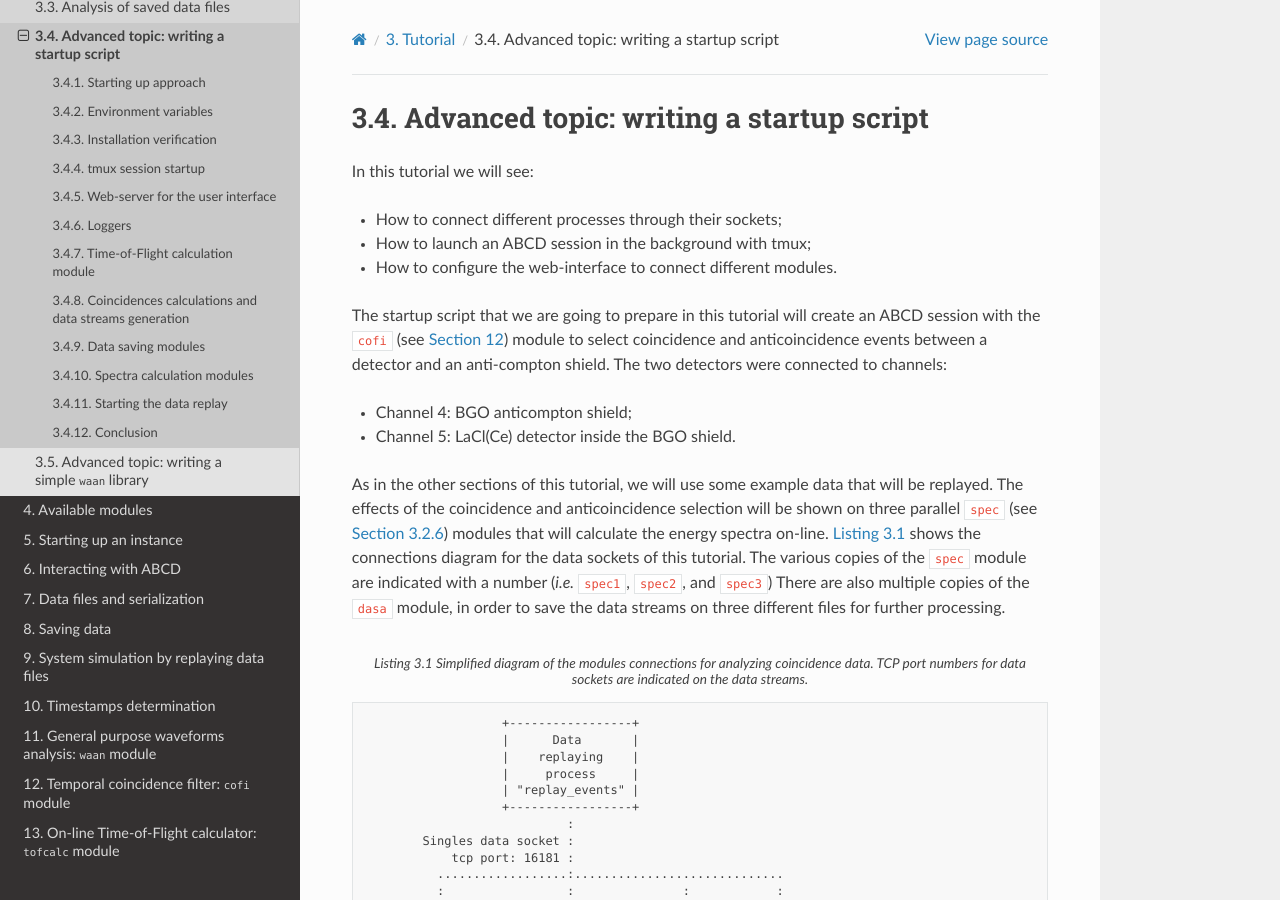
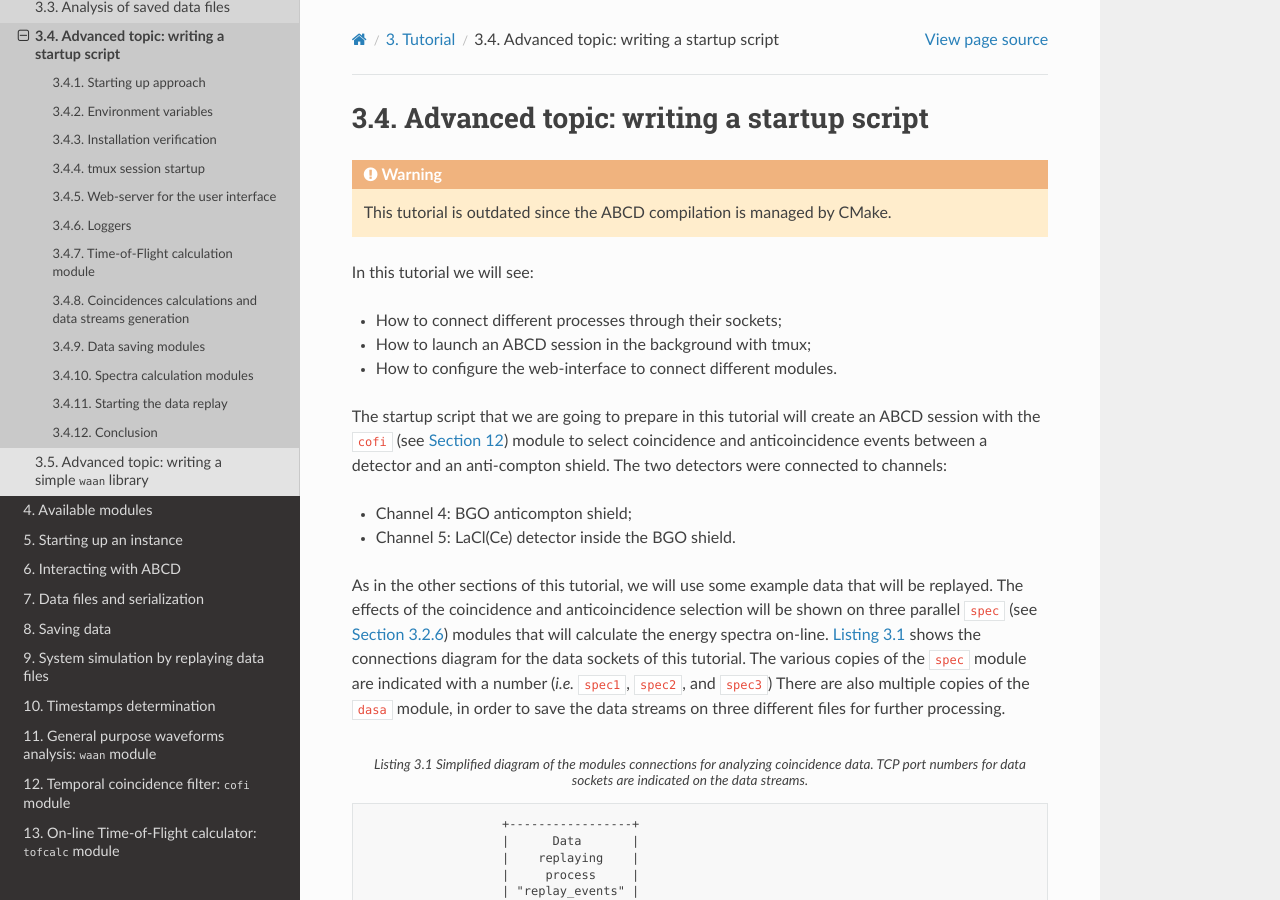
Before and after one commit to cl-fontana/abcd-docs, a Sphinx documentation site: the page built from docs/source/startup_writing.rst, in a window 1280 px wide and 900 px high. Built offline with Sphinx 7.4.7 and the Read the Docs theme 3.1.0, drawn with Linux system fonts in a browser that asks for light colours.

Commit message:
Added a warning about outdated content

```diff
--- a/docs/source/startup_writing.rst
+++ b/docs/source/startup_writing.rst
@@ -3,6 +3,10 @@
 ========================================
 Advanced topic: writing a startup script
 ========================================
+
+.. warning::
+
+    This tutorial is outdated since the ABCD compilation is managed by CMake.
 
 In this tutorial we will see:
 
```
